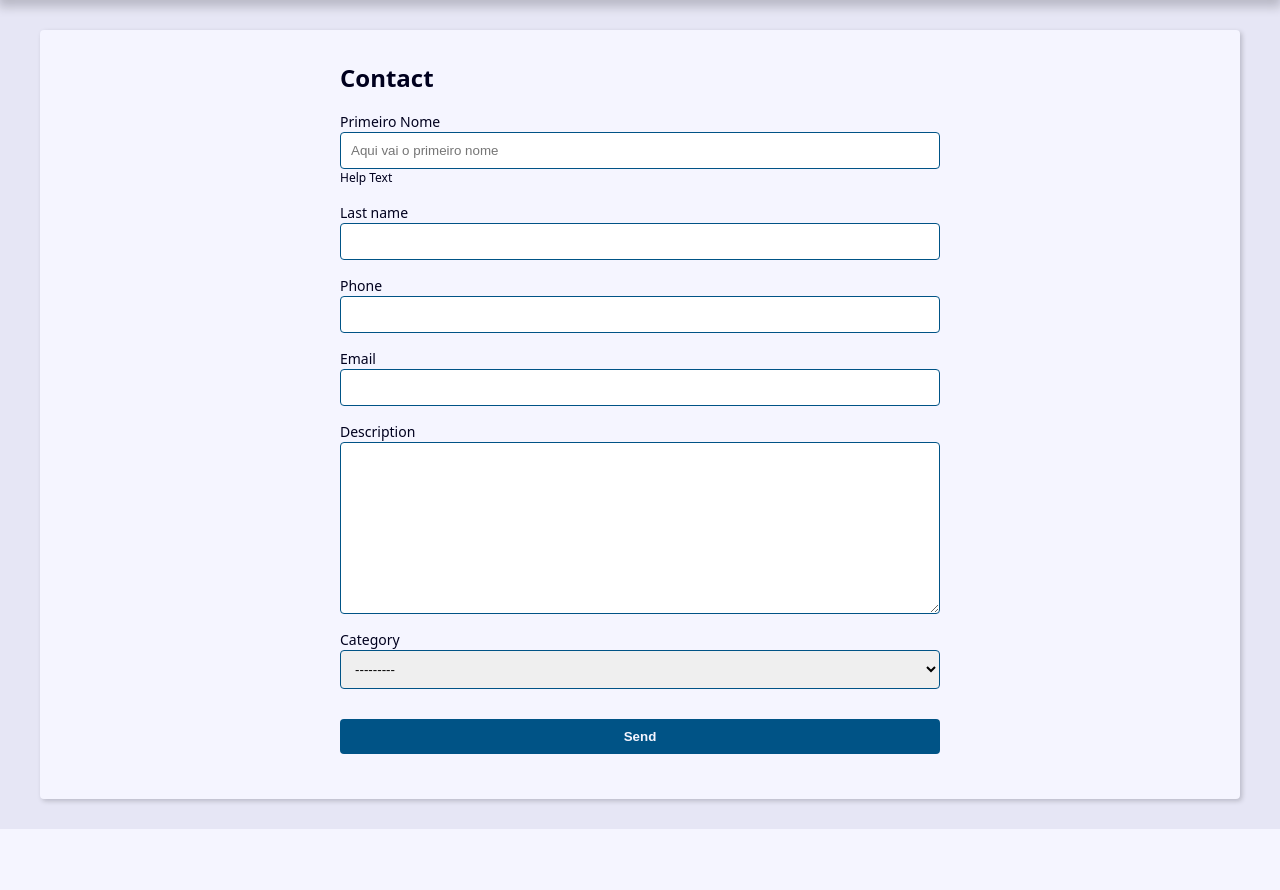
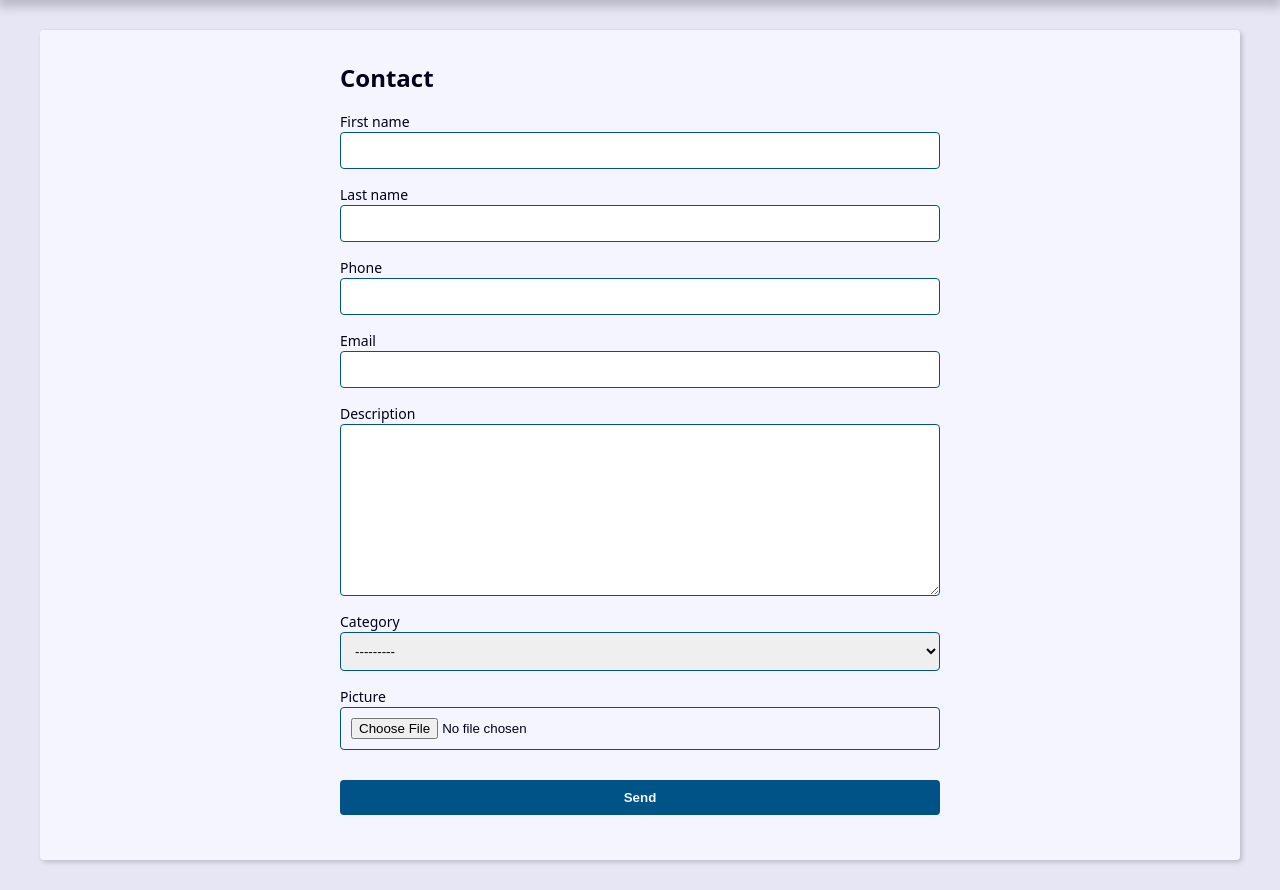
Before and after one commit to vzago/Django-Projeto-Agenda, a Django app: page /contact/create/ in a window 1280 px wide. Shown: the part 239-1129 px from the top of the page. Before the commit the page ends 1068 px from the top, so only its background shows below. Run offline with Django 5.2, Linux system fonts and the light colour scheme; data that the repository does not hold is empty.

Commit message:
creating imagefield in forms and template

```diff
--- a/contact/forms.py
+++ b/contact/forms.py
@@ -3,21 +3,13 @@ from django.core.exceptions import ValidationError
 from . import models
 
 class ContactForm(forms.ModelForm):
-
-    first_name = forms.CharField(
-        widget=forms.TextInput(
-            attrs= {
-                'class': 'classe-a classe-b',
-                'placeholder' : 'Aqui vai o primeiro nome'
+    picture = forms.ImageField(
+        widget= forms.FileInput(
+            attrs = {
+                'accept' : 'image/*',
             }
-        ),
-        label='Primeiro Nome',
-        help_text= 'Help Text '
+        )
     )
-
-    def __init__(self,*args, **kwargs):
-        super().__init__(*args, **kwargs)
-
     class Meta:
 
 
@@ -25,6 +17,7 @@ class ContactForm(forms.ModelForm):
         fields = (
             'first_name', 'last_name', 'phone',
             'email', 'description', 'category',
+            'picture',
         )
 
     def clean(self):
--- a/contact/templates/contact/contact.html
+++ b/contact/templates/contact/contact.html
@@ -12,6 +12,12 @@
     <p><b> Created Date:</b> {{contact.created_date}}</p>
     <p><b> Description:</b> {{contact.description}}</p>
     <p><b> Category:</b> {{contact.category.name}}</p>
+
+    {% if contact.picture%}
+    <p>
+        <img src="{{contact.picture.url}}" alt=" {{contact.first_name}} {{contact.last_name}} ">
+    </p>
+    {% endif %}
 
     <div class="contact-links">
         <a class = "btn btn-link" href="{% url 'contact:update' contact.id %}">Update</a>
--- a/contact/templates/contact/create.html
+++ b/contact/templates/contact/create.html
@@ -24,6 +24,12 @@
             <p class="help-text">{{ field.help_text }}</p>
           {% endif %}
         </div>
+
+          {% if field.name == 'picture' and field.value.url %}
+        <div class="form-group">
+          <img src="{{ field.value.url }}" alt="">
+        </div>
+          {% endif %}
         {% endfor %}
       </div>
 
--- a/contact/views/contact_forms.py
+++ b/contact/views/contact_forms.py
@@ -8,7 +8,7 @@ def create(request):
     form_action = reverse('contact:create')
 
     if request.method == 'POST':
-        form = ContactForm(request.POST)
+        form = ContactForm(request.POST, request.FILES)
 
         context = {
             'form ' :form,
@@ -42,7 +42,7 @@ def update(request, contact_id):
     form_action = reverse('contact:update', args = (contact_id,))
 
     if request.method == 'POST':
-        form = ContactForm(request.POST, instance = contact)
+        form = ContactForm(request.POST, request.FILES, instance = contact)
 
         context = {
             'form ' :form,
```
